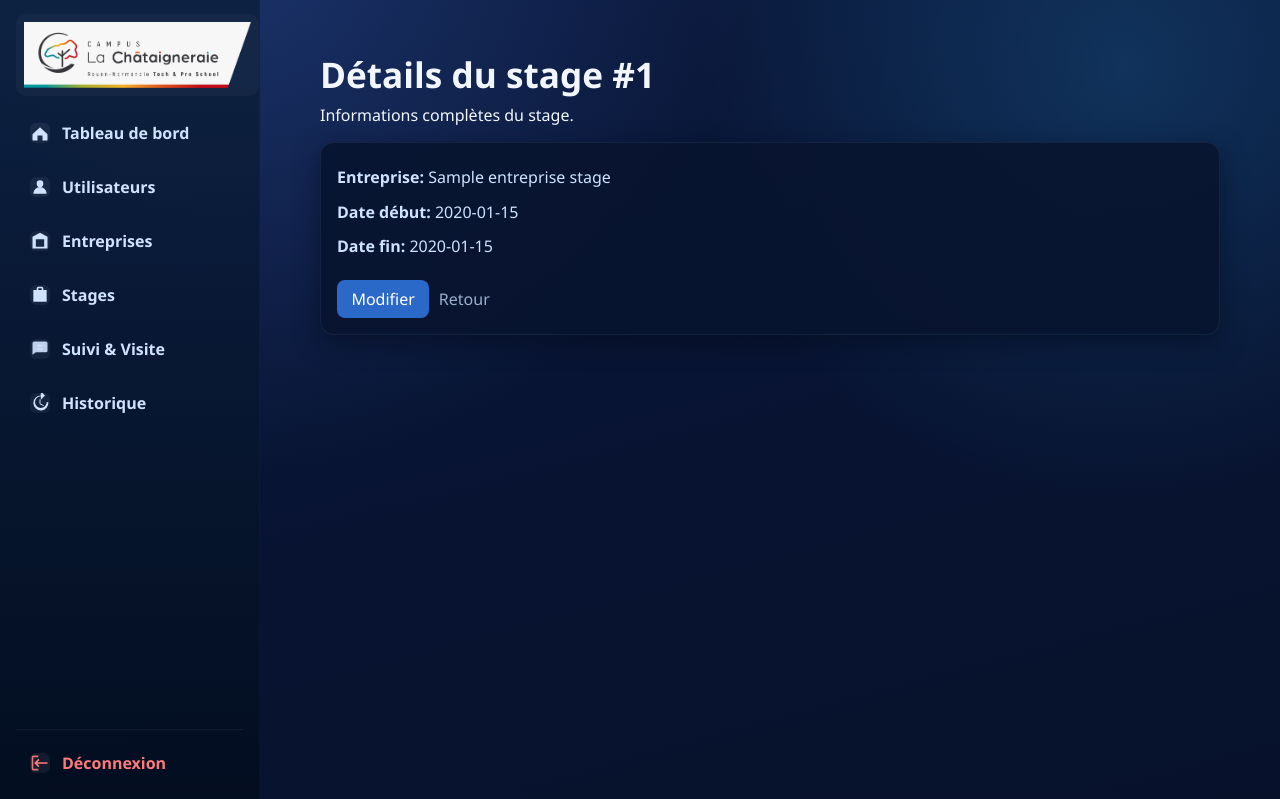
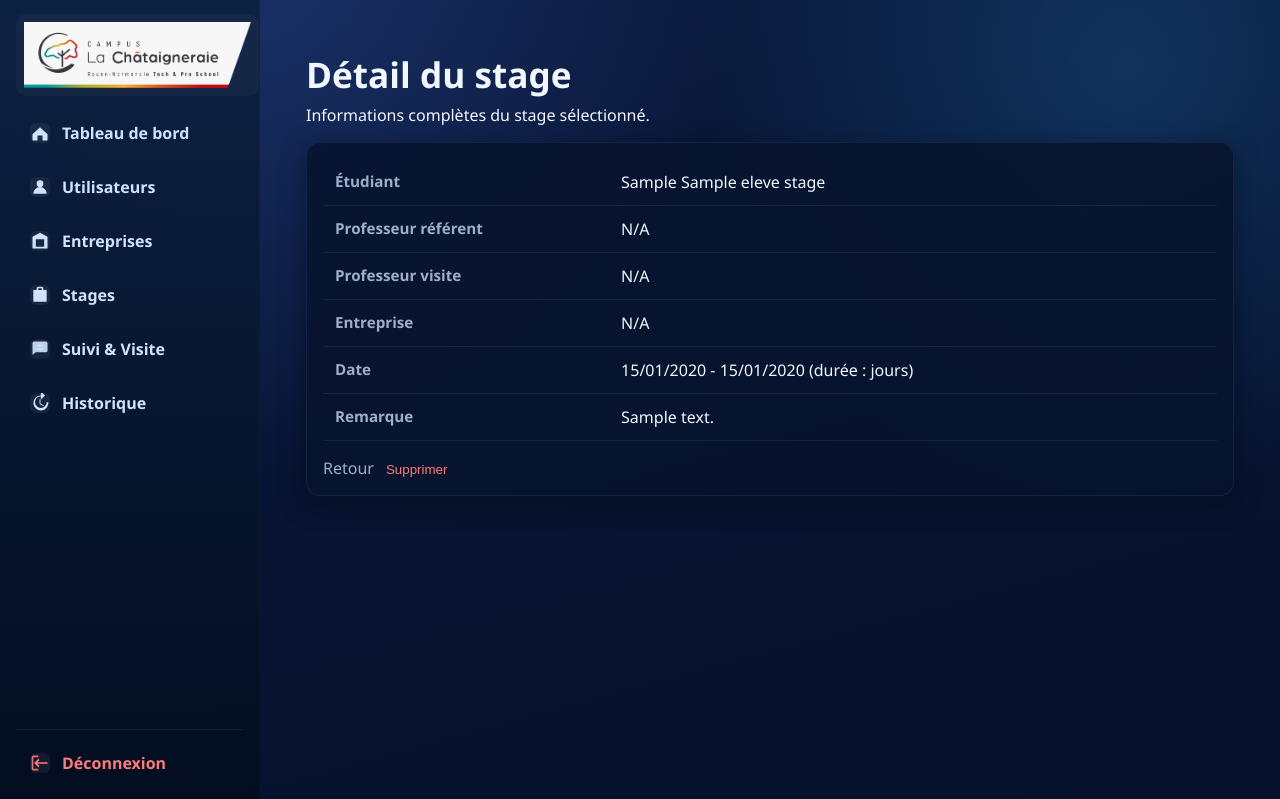
Before and after one commit to yalac/site-suivi-de-stage, a Symfony app: template templates/stage/show.html.twig in a window 1280 px wide. Shown: the top 799 px of the page. Run offline with Twig, Linux system fonts and the light colour scheme; the template is opened without the code that fills it: most values are stand-ins (such as "Sample title", 1, 10 or a date in 2020); some libraries are stand-ins or nearby versions.

Commit message:
feat: refactor stage and eleve entities, add professor references, and update forms and templates

```diff
--- a/templates/eleve/show.html.twig
+++ b/templates/eleve/show.html.twig
@@ -65,11 +65,11 @@
                         </tr>
                         <tr>
                             <th>Professeur référent</th>
-                            <td>{{ eleve.profReferent }}</td>
+                            <td>{{ eleve.stageEleve?.profReferent ?? 'N/A' }}</td>
                         </tr>
                         <tr>
                             <th>Professeur visite</th>
-                            <td>{{ eleve.profVisite }}</td>
+                            <td>{{ eleve.stageEleve?.profVisite ?? 'N/A' }}</td>
                         </tr>
                     </tbody>
                 </table>
--- a/templates/home/suivi_visite.html.twig
+++ b/templates/home/suivi_visite.html.twig
@@ -50,8 +50,8 @@
                                             N/A
                                         {% endif %}
                                     </td>
-                                    <td>{{ eleve.profReferent ?? 'N/A' }}</td>
-                                    <td>{{ eleve.profVisite ?? 'N/A' }}</td>
+                                    <td>{{ eleve.stageEleve?.profReferent ?? 'N/A' }}</td>
+                                    <td>{{ eleve.stageEleve?.profVisite ?? 'N/A' }}</td>
                                 </tr>
                             {% else %}
                                 <tr>
--- a/templates/stage/_delete_form.html.twig
+++ b/templates/stage/_delete_form.html.twig
@@ -1,4 +1,4 @@
-<form method="post" action="{{ path('app_stage_delete', {'id': stage.id}) }}" onsubmit="return confirm('Are you sure you want to delete this item?');">
+<form method="post" action="{{ path('app_stage_delete', {'id': stage.id}) }}" onsubmit="return confirm('Êtes-vous sûr de vouloir supprimer ce stage ?');" style="display:inline;">
     <input type="hidden" name="_token" value="{{ csrf_token('delete' ~ stage.id) }}">
-    <button class="btn">Delete</button>
+    <button type="submit" style="background:transparent; color:#ff7b7b; border:0; padding:0; cursor:pointer;">Supprimer</button>
 </form>
--- a/templates/stage/show.html.twig
+++ b/templates/stage/show.html.twig
@@ -1,6 +1,6 @@
 {% extends 'base.html.twig' %}
 
-{% block title %}Détails du stage{% endblock %}
+{% block title %}Stage{% endblock %}
 
 {% block stylesheets %}
     <style>
@@ -12,51 +12,76 @@
             margin: 0;
         }
 
-        .details-list {
-            list-style: none;
-            padding: 0;
-            margin: 0 0 1rem 0;
-            color: #cfe3ff;
+        .details-table {
+            width: 100%;
+            border-collapse: collapse;
+            margin-bottom: 1rem;
         }
 
-        .details-list li {
-            padding: 0.4rem 0;
+        .details-table th,
+        .details-table td {
+            padding: 0.75rem;
+            border-bottom: 1px solid rgba(255, 255, 255, 0.06);
+            text-align: left;
+            vertical-align: top;
         }
 
-        .stage-actions {
-            display: flex;
-            gap: 0.6rem;
-            flex-wrap: wrap;
-            align-items: center;
+        .details-table th {
+            width: 32%;
         }
 
-        .stage-actions .app-button-primary {
-            margin: 0;
+        .action-row {
+            margin-top: 0.25rem;
+        }
+
+        .danger-form button {
+            padding: 0;
         }
     </style>
 {% endblock %}
 
 {% block body %}
     <main class="app-page">
-        <section class="app-container" style="max-width: 900px;">
+        <section class="app-container">
             <header class="page-header app-header">
-                <h1 class="app-title">Détails du stage #{{ stage.id }}</h1>
-                <p class="app-subtitle">Informations complètes du stage.</p>
+                <h1 class="app-title">Détail du stage</h1>
+                <p class="app-subtitle">Informations complètes du stage sélectionné.</p>
             </header>
 
-            <div class="app-card">
-                <ul class="details-list">
-                    <li><strong>Entreprise:</strong> {{ stage.entrepriseStage.nomEntreprise }}</li>
-                    <li><strong>Date début:</strong> {{ stage.dateDebutStage ? stage.dateDebutStage|date('Y-m-d') : '—' }}</li>
-                    <li><strong>Date fin:</strong> {{ stage.dateFinStage ? stage.dateFinStage|date('Y-m-d') : '—' }}</li>
-                </ul>
+            <section class="app-card">
+                <table class="details-table app-table">
+                    <tbody>
+                        <tr>
+                            <th>Étudiant</th>
+                            <td>{{ stage.eleveStage?.nomEleve ? stage.eleveStage.prenomEleve ~ ' ' ~ stage.eleveStage.nomEleve : 'N/A' }}</td>
+                        </tr>
+                        <tr>
+                            <th>Professeur référent</th>
+                            <td>{{ stage.eleveStage?.stageEleve?.profReferent ?? 'N/A' }}</td>
+                        </tr>
+                        <tr>
+                            <th>Professeur visite</th>
+                            <td>{{ stage.eleveStage?.stageEleve?.profVisite ?? 'N/A' }}</td>
+                        </tr>
+                        <tr>
+                            <th>Entreprise</th>
+                            <td>{{ stage.entrepriseStage?.nomEntreprise ?? 'N/A' }}</td>
+                        </tr>
+                        <tr>
+                            <th>Date</th>
+                            <td>{{ stage.dateDebutStage ? stage.dateDebutStage|date('d/m/Y') : 'N/A' }} - {{ stage.dateFinStage ? stage.dateFinStage|date('d/m/Y') : 'N/A' }} (durée : {{ stage.dateFinStage ? stage.dateFinStage.diff(stage.dateDebutStage).days : 'N/A' }} jours)</td>
+                        </tr>
+                        <tr>
+                            <th>Remarque</th>
+                            <td>{{ stage.descriptifStage }}</td>
+                    </tbody>
+                </table>
 
-                <div class="stage-actions">
-                    <a href="{{ path('app_stage_edit', {'id': stage.id}) }}" class="app-button-primary">Modifier</a>
-                    <a href="{{ path('app_stage') }}" class="app-link">Retour</a>
+                <div class="action-row app-section-actions">
+                    <a class="app-link" href="{{ path('app_history', {'id': stage.id}) }}">Retour</a>
+                    <div class="danger-form">{{ include('stage/_delete_form.html.twig') }}</div>
                 </div>
-            </div>
+            </section>
         </section>
     </main>
-
 {% endblock %}
```
Also changed, not shown: migrations/Version20260508092000.php (deleted, +0 -33 lines), migrations/Version20260508104000.php (added, +26 -0 lines), src/Controller/StageController.php (+7 -4 lines), src/Entity/Eleve.php (+0 -26 lines), src/Entity/Stage.php (+28 -14 lines), src/Form/StageType.php (+22 -0 lines), src/Repository/UtilisateurRepository.php (+17 -0 lines), templates/home/history.html.twig (+14 -8 lines), templates/home/stage.html.twig (+9 -5 lines), templates/stage/_form.html.twig (+10 -2 lines), templates/stage/edit.html.twig (+26 -19 lines).
